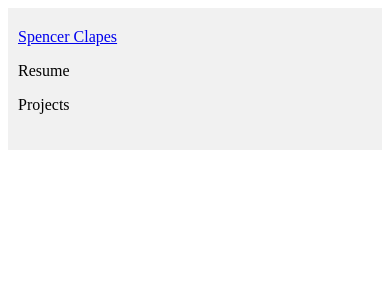
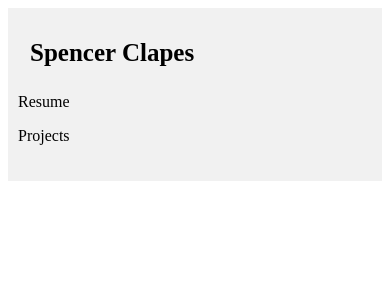
Before and after one commit to TopSpankyyy/spencer-website, a Flask app: page / in a window 390 px wide. Shown: the top 300 px of the page. Run offline with Flask 2, Linux system fonts and the light colour scheme.

Commit message:
working now, so more CSS

```diff
--- a/static/style/styles.css
+++ b/static/style/styles.css
@@ -3,3 +3,50 @@
   background-color: #f1f1f1;
   padding: 20px 10px;
 }
+
+/* Style the header links */
+.header a {
+  float: left;
+  color: black;
+  text-align: center;
+  padding: 12px;
+  text-decoration: none;
+  font-size: 18px;
+  line-height: 25px;
+  border-radius: 4px;
+}
+
+/* Style the logo link (notice that we set the same value of line-height and font-size to prevent the header to increase when the font gets bigger */
+.header a.logo {
+  font-size: 25px;
+  font-weight: bold;
+}
+
+/* Change the background color on mouse-over */
+.header a:hover {
+  background-color: #ddd;
+  color: black;
+}
+
+/* Style the active/current link*/
+.header a.active {
+  background-color: dodgerblue;
+  color: white;
+}
+
+/* Float the link section to the right */
+.header-right {
+  float: right;
+}
+
+/* Add media queries for responsiveness - when the screen is 500px wide or less, stack the links on top of each other */
+@media screen and (max-width: 500px) {
+  .header a {
+    float: none;
+    display: block;
+    text-align: left;
+  }
+  .header-right {
+    float: none;
+  }
+}
```
